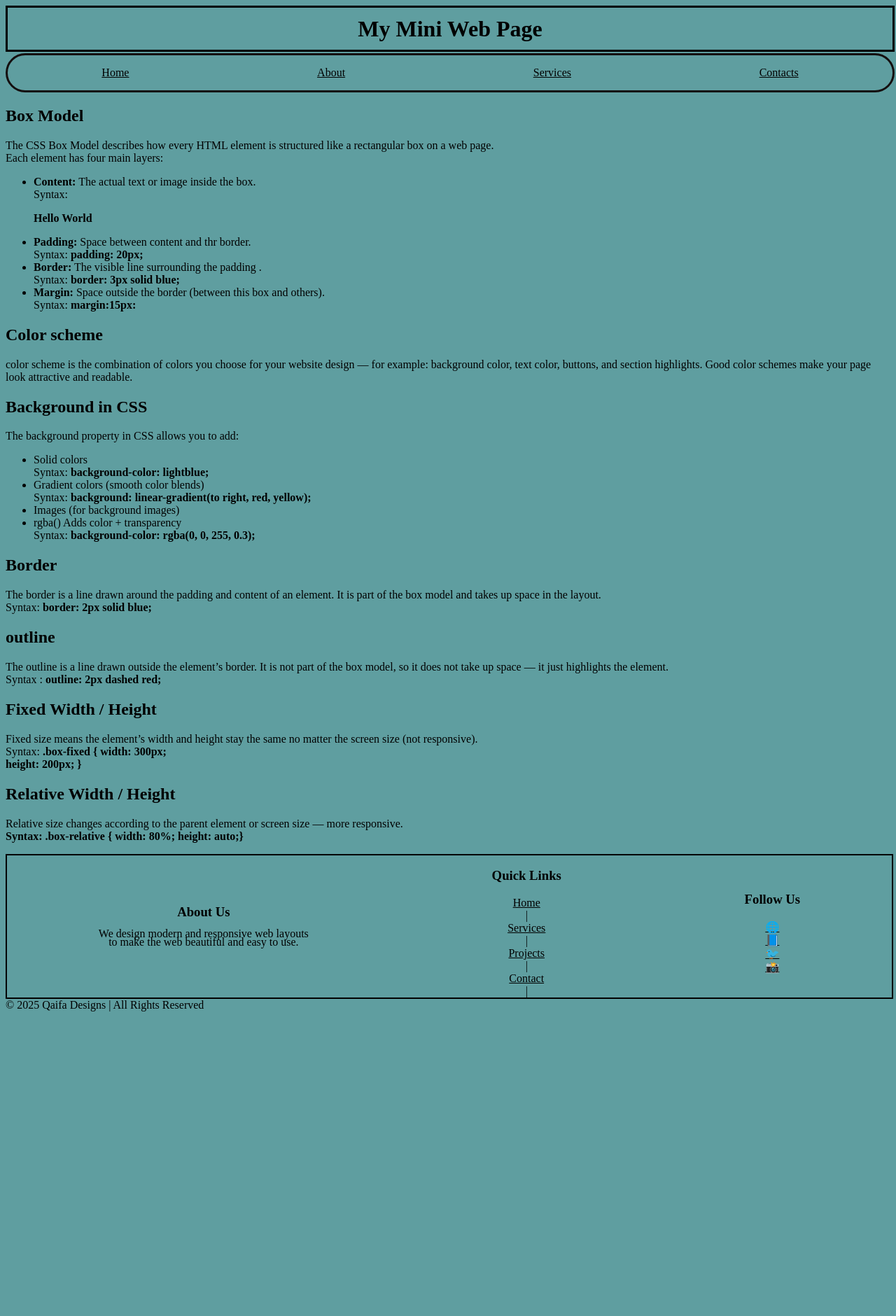
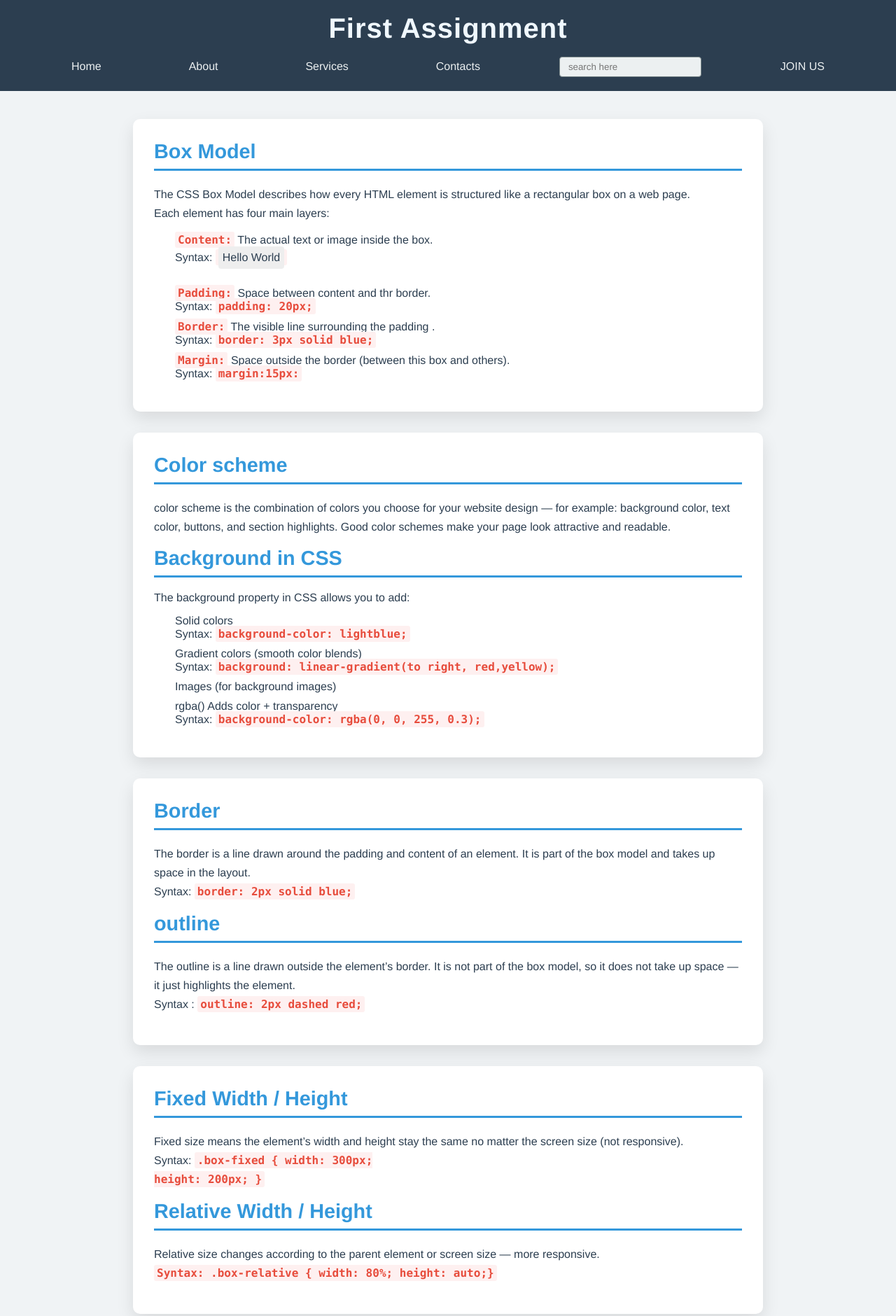
Before and after one commit to QaifaCodes/box-model-assignment, a plain HTML site: page index.html in a window 1280 px wide. Shown: the top 1880 px of the page at 70% size. Before the commit the page ends 1453 px from the top, so only its background shows below. Drawn offline with Linux system fonts and the light colour scheme.

Commit message:
final update

```diff
--- a/index.html
+++ b/index.html
@@ -1,49 +1,45 @@
 <!DOCTYPE html>
 <html lang="en">
+
 <head>
   <meta charset="UTF-8">
   <meta name="viewport" content="width=device-width, initial-scale=1.0">
   <title>Web Page</title>
   <link rel="stylesheet" href="style.css">
 </head>
+
 <body>
-    <!-- Header Section -->
-    <header>
-        <div class="header">
-            <h1>
-                My Mini Web Page
+    <!-- =================================== Header Section ========================================== -->
+  <header class=" header">
+    <div>
+      <h1 style="color: aliceblue;">
+        First Assignment
       </h1>
+    </div>
 
-        </div>
-        <!-- Navigation Bar -->
     <nav class="navbar">
-
-
       <a href="#">Home</a>
-
-
       <a href="#">About</a>
-
-
       <a href="#">Services</a>
-
-
       <a href="#">Contacts</a>
 
-
-
+      <input type="text" placeholder="search here">
+      <a href="#">JOIN US</a>
     </nav>
 
   </header>
-    <!-- Main Content -->
+  <!-- =================================== Hero Section ========================================== -->
+
   <main>
-        <section class="content box">
+    <section class="content-box">
       <h2> Box Model</h2>
       <p>The CSS Box Model describes how every HTML element is structured like a rectangular box on a web page.
         <br>
         Each element has four main layers:
       <ul class="circle">
-    <li><b>Content:</b> The actual text or image inside the box. <br>Syntax: <b><p>Hello World</p></b></li>
+        <li><b>Content:</b> The actual text or image inside the box. <br>Syntax: <b>
+            <p>Hello World</p>
+          </b></li>
 
         <li><b>Padding:</b> Space between content and thr border. <br> Syntax: <b>padding: 20px;</b> </li>
 
@@ -55,10 +51,8 @@ Each element has four main layers:
       </p>
     </section>
 
-        <section class="color schemes">
-
+    <section class="color-schemes">
       <h2> Color scheme</h2>
-
 
       <p>
         color scheme is the combination of colors you choose for your website design —
@@ -71,13 +65,10 @@ Good color schemes make your page look attractive and readable.</p>
       The background property in CSS allows you to add:
 
       <ul class="square">
-
         <li>Solid colors <br>Syntax: <b>background-color: lightblue;</b> </li>
-
-    <li>Gradient colors (smooth color blends) <br> Syntax: <b>background: linear-gradient(to right, red, yellow);</b> </li>
-
-    <li>Images   (for background images)</li>
-
+        <li>Gradient colors (smooth color blends) <br> Syntax: <b>background: linear-gradient(to right, red,yellow);</b>
+        </li>
+        <li>Images (for background images)</li>
         <li>rgba() Adds color + transparency <br> Syntax: <b>background-color: rgba(0, 0, 255, 0.3);</b></li>
       </ul>
 
@@ -85,7 +76,6 @@ The background property in CSS allows you to add:
     <section class="outline and border">
 
       <h2>Border</h2>
-
       <p>The border is a line drawn around the padding and content of an element.
         It is part of the box model and takes up space in the layout. <br> Syntax: <b>border: 2px solid blue;</b></p>
       <h2>
@@ -93,7 +83,8 @@ It is part of the box model and takes up space in the layout. <br> Syntax: <b>bo
       </h2>
       <p>
         The outline is a line drawn outside the element’s border.
-It is not part of the box model, so it does not take up space — it just highlights the element. <br> Syntax : <b>outline: 2px dashed red;</b>
+        It is not part of the box model, so it does not take up space — it just highlights the element. <br> Syntax :
+        <b>outline: 2px dashed red;</b>
       </p>
 
     </section>
@@ -101,19 +92,21 @@ It is not part of the box model, so it does not take up space — it just highli
       <h2>
         Fixed Width / Height
       </h2>
-            <p>Fixed size means the element’s width and height stay the same no matter the screen size (not responsive). <br> Syntax: <b>.box-fixed {
+      <p>Fixed size means the element’s width and height stay the same no matter the screen size (not responsive). <br>
+        Syntax: <b>.box-fixed {
           width: 300px; <br>
           height: 200px;
           }</b></p>
 
       <h2>Relative Width / Height</h2>
-<p>Relative size changes according to the parent element or screen size — more responsive. <br> <b>Syntax: .box-relative {
+      <p>Relative size changes according to the parent element or screen size — more responsive. <br> <b>Syntax:
+          .box-relative {
           width: 80%;
           height: auto;}</b></p>
 
     </section>
   </main>
-     <!-- Footer Section -->
+  <!-- =================================== Footer Section ========================================== -->
   <footer>
     <div class="footercontainer">
 
@@ -122,16 +115,22 @@ It is not part of the box model, so it does not take up space — it just highli
         <p>We design modern and responsive web layouts to make the web beautiful and easy to use.</p>
       </div>
 
-      <div class="footer-box">
+      <div class="footer-box2">
+        <div class="haeding">
           <h3>Quick Links</h3>
-        <a href="#">Home</a> |
-        <a href="#">Services</a> |
-        <a href="#">Projects</a> |
-        <a href="#">Contact</a> |
+        </div>
+        <div class="links">
+          <a href="#">Home</a>
+          <a href="#">Services</a>
+          <a href="#">Projects</a>
+          <a href="#">Contact</a>
+        </div>
       </div>
 
-      <div class="footer-box">
+      <div class="footer-box3">
+        <div class="haeding">
           <h3>Follow Us</h3>
+        </div>
         <div class="social-icons">
           <a href="#">🌐</a>
           <a href="#">📘</a>
@@ -141,11 +140,11 @@ It is not part of the box model, so it does not take up space — it just highli
       </div>
 
     </div>
+    <hr>
     <div class="footer-bottom">
       © 2025 Qaifa Designs | All Rights Reserved
     </div>
   </footer>
 
-
 </body>
 </html>
--- a/style.css
+++ b/style.css
@@ -1,48 +1,217 @@
-.header{
-    height: 60px;
-    width: 100%;
-    border: 3px solid black;
-    display: flex;
-     align-items: center;
-     justify-content: center;
+* {
+    margin: 0;
+    padding: 0;
+    list-style-type: none;
+    box-sizing: border-box;
+    font-family: 'Helvetica Neue', Arial, sans-serif;
+}
 
+body {
+    background-color: #f0f3f5;
+    color: #2c3e50;
 }
-.navbar{
-    height: 50px;
-    width: 100%;
-     border:3px solid rgb(20, 15, 15) ;
-    display: flex;
-    justify-content:space-around;
-    margin-top: 2px;
-    align-items: center;
-    border-radius: 30px;
 
+a {
+    text-decoration: none;
+    color: #3498db;
+}
 
+a:hover {
+    color: #2980b9;
 }
-nav a{
-    color: black;
-}
-*{
-    /* background: linear-gradient(135deg,  #000000, #434343, #1a1a1a); */
-    background-color: cadetblue;
-}
-.footercontainer{
-    display: flex;
-    justify-content: space-around;
+
+.header {
     height: auto;
     width: 100%;
-    border: 2px solid black;
+    display: flex;
     align-items: center;
+    flex-direction: column;
+    background-color: #2c3e50;
+    padding: 18px 0;
+    box-shadow: 0 4px 10px rgba(0, 0, 0, 0.2);
+}
+
+.header h1 {
+    color: #ecf0f1;
+    margin-bottom: 15px;
+    font-size: 2.5em;
+    letter-spacing: 1px;
+}
+
+.navbar {
+    width: 95%;
+    max-width: 1100px;
+    display: flex;
+    justify-content: space-between;
+    align-items: center;
+    gap: 15px;
+}
+
+.navbar a {
+    color: #ecf0f1;
+    padding: 8px 12px;
+    border-radius: 4px;
+    font-weight: 500;
+}
+
+.navbar a:hover {
+    background-color: #34495e;
+    color: #f1c40f;
+}
+
+.navbar input[type="text"] {
+    padding: 6px 12px;
+    border: 1px solid #7f8c8d;
+    border-radius: 4px;
+    background-color: #ecf0f1;
+    color: #333;
+    outline: none;
+}
+
+main {
+    background-color: #f0f3f5;
+    padding: 40px 20px;
+    display: flex;
+    flex-direction: column;
+    align-items: center;
+}
+
+section {
+    background-color: #ffffff;
+    border: none;
+    border-radius: 10px;
+    padding: 30px;
+    margin-bottom: 30px;
+    width: 90%;
+    max-width: 900px;
+    box-shadow: 0 10px 25px rgba(0, 0, 0, 0.1);
+}
+
+section h2 {
+    text-align: left;
+    text-decoration: none;
+    border-bottom: 3px solid #3498db;
+    color: #3498db;
+    margin-bottom: 20px;
+    padding-bottom: 8px;
+    font-size: 1.8em;
+    font-weight: 700;
+}
+
+section p {
+    line-height: 1.7;
+    margin-bottom: 15px;
+}
+
+ul {
+    padding-left: 20px;
+    margin: 15px 0;
+}
+
+.circle, .square {
+    margin-left: 10px;
+}
+
+li {
+    margin-bottom: 10px;
+}
+
+section b {
+    color: #e74c3c;
+    background-color: #fef0f0;
+    padding: 2px 4px;
+    border-radius: 3px;
+    font-family: 'Consolas', monospace;
+}
+
+.content-box ul li p {
+    display: inline-block;
+    background-color: #eee;
+    padding: 2px 6px;
+    border-radius: 4px;
+    color: #2c3e50;
+    font-weight: normal;
+}
+
+footer {
+    background-color: #2c3e50;
+    color: #ecf0f1;
+    padding: 30px 20px 15px;
+}
+
+.footercontainer {
+    display: flex;
+    justify-content: space-between;
+    padding: 0 5%;
+    max-width: 1200px;
+    margin: 0 auto 25px;
+    flex-wrap: wrap;
+    gap: 30px;
+}
+
+.footer-box1,
+.footer-box2,
+.footer-box3 {
+    width: 30%;
+    min-width: 200px;
+    padding: 10px;
+}
+
+.footercontainer h3 {
+    text-align: left;
+    color: #f1c40f;
+    margin-bottom: 15px;
+    border-left: 3px solid #f1c40f;
+    padding-left: 10px;
+}
+
+.footer-box1 p {
+    text-align: left;
+    font-size: 0.95em;
+}
+
+.links {
+    display: flex;
+    flex-direction: column;
+    align-items: flex-start;
+    gap: 8px;
+}
+
+.links a {
+    color: #ecf0f1;
+}
+
+.links a:hover {
+    color: #f1c40f;
+    text-decoration: underline;
+}
+
+.social-icons {
+    display: flex;
+    flex-direction: row;
+    justify-content: flex-start;
+    gap: 15px;
+    margin-top: 10px;
+}
+
+.social-icons a {
+    font-size: 1.8em;
+    color: #ecf0f1;
+}
+
+.social-icons a:hover {
+    color: #3498db;
+}
+
+hr {
+    border: 0;
+    height: 1px;
+    background-color: #34495e;
+    margin: 10px 0;
+}
+
+.footer-bottom {
     text-align: center;
-
+    font-size: 0.85em;
+    padding-top: 10px;
 }
-.footer-box a{
-    color: black;
-    display: block;
-
-}
-.footer-box1{
-    width: 300px;
-    line-height:12px;
-
-}
```
Also changed, not shown: text/New Text Document.txt (added). Lines whose indentation alone changed are shown as unchanged.
